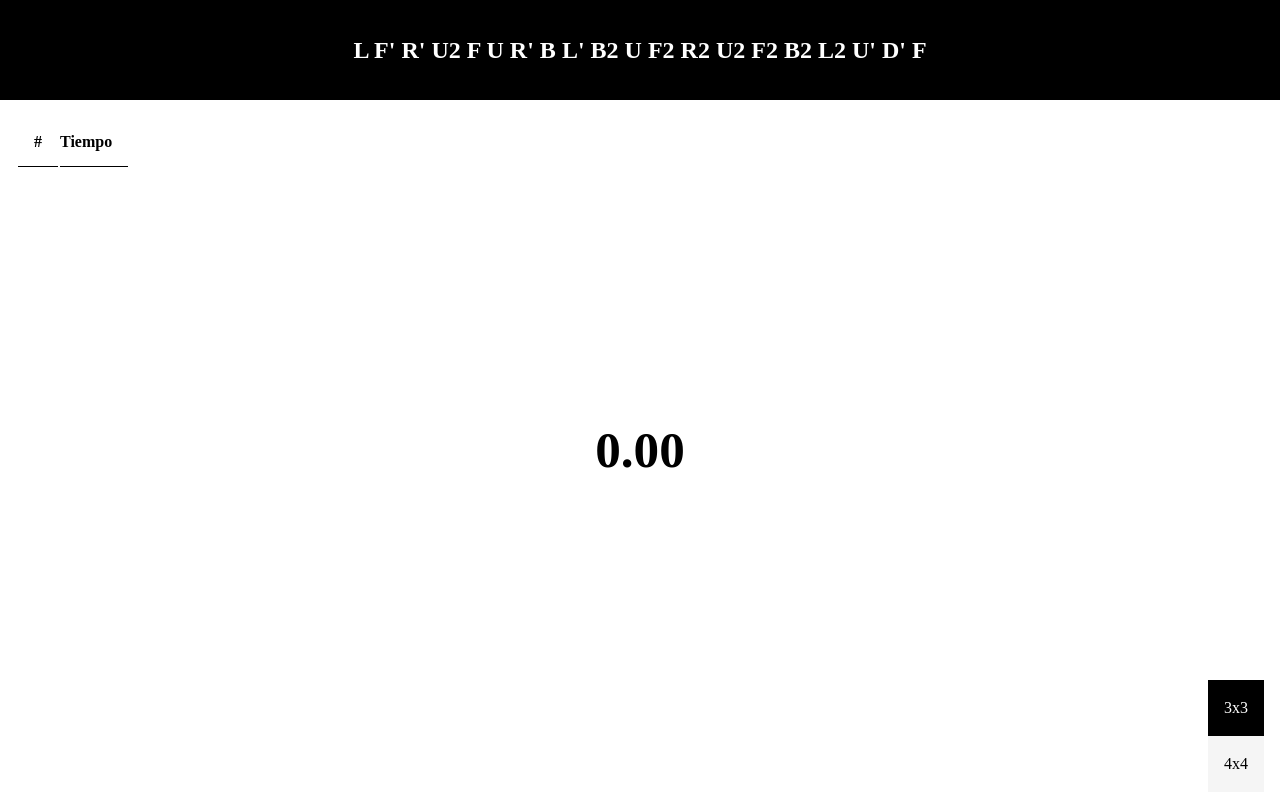
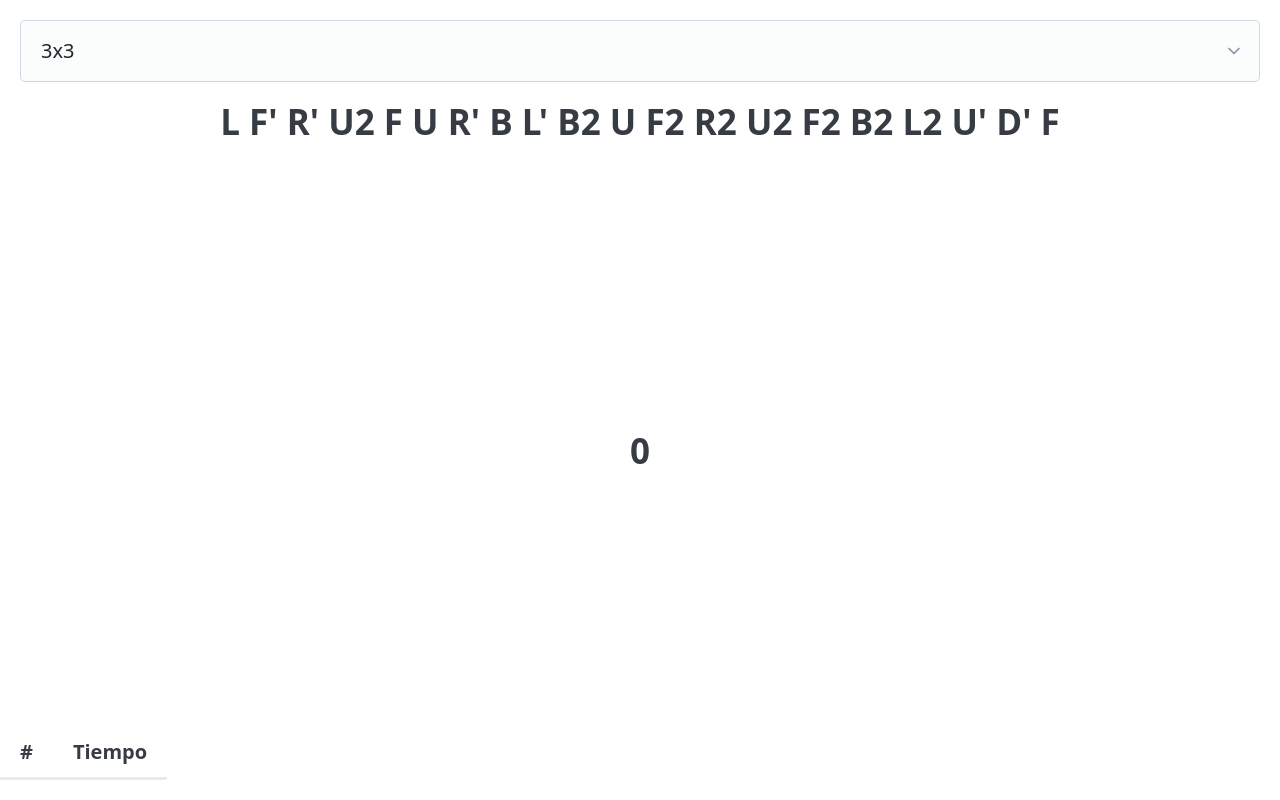
Before and after one commit to 1wilber/timer-app, a Vue app: page / in a window 1280 px wide. Built offline with nearby package versions, Linux system fonts and the light colour scheme.

Commit message:
feat: many changes

```diff
--- a/index.html
+++ b/index.html
@@ -1,5 +1,5 @@
 <!DOCTYPE html>
-<html lang="">
+<html lang="es" data-theme="light">
   <head>
     <meta charset="UTF-8">
     <link rel="icon" href="/favicon.ico">
@@ -7,7 +7,7 @@
     <title>Vite App</title>
   </head>
   <body>
-    <div id="app"></div>
+    <main class="container-fluid" id="app"></main>
     <script type="module" src="/src/main.js"></script>
   </body>
 </html>
--- a/package.json
+++ b/package.json
@@ -12,12 +12,15 @@
     "format": "prettier --write src/"
   },
   "dependencies": {
+    "@picocss/pico": "^2.0.6",
     "pinia": "^2.3.0",
     "pinia-plugin-persistedstate": "^4.2.0",
+    "typescript": "^5.7.2",
     "vue": "^3.5.13"
   },
   "devDependencies": {
     "@eslint/js": "^9.14.0",
+    "@typescript-eslint/utils": "^8.18.2",
     "@vitejs/plugin-vue": "^5.2.1",
     "@vitest/eslint-plugin": "1.1.20",
     "@vue/eslint-config-prettier": "^10.1.0",
--- a/src/App.vue
+++ b/src/App.vue
@@ -3,7 +3,5 @@ import ResultsView from './views/ResultsView.vue'
 </script>
 
 <template>
-  <main>
-    <ResultsView/>
-  </main>
+  <ResultsView/>
 </template>
--- a/src/assets/main.css
+++ b/src/assets/main.css
@@ -1,188 +1,32 @@
-*,
-*::before,
-*::after {
-  box-sizing: border-box;
-}
-
-* {
-  margin: 0;
-}
-
-body {
-  line-height: 1.5;
-  -webkit-font-smoothing: antialiased;
-}
-
-img,
-picture,
-video,
-canvas,
-svg {
-  display: block;
-  max-width: 100%;
-}
-
-input,
-button,
-textarea,
-select {
-  font: inherit;
-}
-
-p,
-h1,
-h2,
-h3,
-h4,
-h5,
-h6 {
-  overflow-wrap: break-word;
-}
-
-p {
-  text-wrap: pretty;
-}
-
-h1,
-h2,
-h3,
-h4,
-h5,
-h6 {
-  text-wrap: balance;
-}
-
-:root {
-  --bg-color: #f5f5f5;
-  --fg-color: #00;
-  --primary: #000;
-  --primary-invert: #fff;
-  --max-width: 1240px;
-  --timer-header-height: 100px;
-  --slate-50: #f8fafc;
-  --tablet: 768px;
-}
+@import '@picocss/pico';
 
 html,
-body,
-#app {
-  background: white;
+body {
   height: 100%;
   width: 100%;
 }
-
-main {
+#app {
   height: inherit;
 }
 
 .timer {
+  display: flex;
+  flex-direction: column;
   height: inherit;
-  display: flex;
-  justify-content: space-between;
-  flex-direction: column;
-  max-width: var(--max-width);
-  margin: auto;
-  padding: 1rem;
 }
 
-.timer > .timer-header {
-  background-color: var(--primary);
-  color: var(--primary-invert);
-  min-height: var(--timer-header-height);
-  padding: 1rem;
-  display: grid;
-  place-content: center;
-  position: absolute;
+.timer > header {
   text-align: center;
-  margin: auto;
-  top: 0;
-  left: 0;
-  right: 0;
-  width: 100%;
 }
 
-.timer .timer-body {
-  margin-top: var(--timer-header-height);
+.timer > section {
   flex: 3;
   display: grid;
   place-content: center;
 }
 
-.timer .timer-body h2 {
-  font-size: 3.2rem;
+.timer > footer {
+  position: absolute;
+  left: 0;
+  bottom: 0;
 }
-
-.timer > .timer-footer {
-  position: absolute;
-  margin-top: var(--timer-header-height);
-  top: 0;
-  left: -100%;
-  transform: translateX(-100%);
-  transition-property: transform;
-  transition-duration: 450ms;
-  padding: 1rem;
-}
-
-.box {
-  background-color: var(--bg-color);
-  padding: 1rem;
-  display: grid;
-}
-
-.box.primary {
-  background-color: var(--primary);
-  color: var(--primary-invert);
-}
-
-.table-container {
-  width: 100%;
-  overflow-y: auto;
-  height: 400px;
-}
-
-/* .table-container::-webkit-scrollbar {
-    display: none;
-} */
-
-@media (width>=768px) {
-  .timer > .timer-footer {
-    transform: translateX(0);
-    left: 0;
-  }
-}
-
-table tr > th,
-td {
-  text-align: left;
-  padding-left: 1rem;
-  /* 24px */
-  padding-right: 1rem;
-  /* 24px */
-  padding-top: 0.75rem;
-  /* 12px */
-  padding-bottom: 0.75rem;
-  /* 12px */
-}
-
-table > thead > tr > th {
-  border-bottom: 1px solid;
-}
-
-table > thead > tr > th:not(:first-child) {
-  padding-left: 0;
-}
-
-table > tbody > tr > td:not(:first-child) {
-  padding-left: 0;
-}
-
-.clickable {
-  cursor: pointer;
-}
-
-.fab {
-  position: fixed;
-  bottom: 0;
-  right: 0;
-  padding: 2rem;
-}
--- a/src/components/events/EventList.vue
+++ b/src/components/events/EventList.vue
@@ -8,42 +8,10 @@ const events = [{
 ]
 
 const eventStore = useEventStore()
+</script>
 
-
-</script>
 <template>
-  <div class="events">
-    <div @click="() => eventStore.change(event)" v-for="event in events" :key="event.id"
-      :class="{ event: true, active: event.id === eventStore.currentEvent.id }">
-      {{ event.name }}
-    </div>
-  </div>
-
+  <select name="currentEvent" @change="() => eventStore.change(event)">
+    <option :selected="eventStore.currentEvent.id === event.id" v-for="event in events" :key="event.id" >{{event.name}}</option>
+  </select>
 </template>
-
-<style scoped>
-.events {
-  display: grid;
-  position: fixed;
-  bottom: 0;
-  right: 0;
-  padding: 0.5rem 1rem;
-}
-
-.events>.event {
-  background-color: var(--bg-color);
-  width: fit-content;
-  color: var(--fg-color);
-  padding: 1rem;
-  cursor: pointer;
-}
-
-.events>.event:hover {
-  filter: brightness(0.9);
-}
-
-.events>.event.active {
-  background-color: var(--primary);
-  color: var(--primary-invert);
-}
-</style>
--- a/src/stores/result.js
+++ b/src/stores/result.js
@@ -3,12 +3,33 @@ import { defineStore } from 'pinia'
 export const useResultStore = defineStore('result', {
   state: () => ({
     results: [],
+    status: "ready",
+    interval: null,
+    currentTimeMs: 0,
   }),
   actions: {
-    add(item) {
-      console.log(item)
-      this.$state.results.push(item)
+    start() {
+      if (this.status === "stopped") {
+        this.status = "ready"
+        return
+      }
+
+      this.currentTimeMs = 0
+      this.status = "running"
+      this.interval = setInterval(() => {
+        this.currentTimeMs += 100
+      }, 100)
     },
+
+    stop() {
+      if(this.status === "running") {
+        clearInterval(this.interval)
+        this.status = "stopped"
+        console.log('stop')
+      }
+    }
   },
-  persist: true,
+  persist: {
+    pick: ["results"]
+  },
 })
--- a/src/views/ResultsView.vue
+++ b/src/views/ResultsView.vue
@@ -3,24 +3,21 @@ import { useResultStore } from '@/stores/result';
 import ResultList from '@/components/results/ResultList.vue'
 import EventList from '@/components/events/EventList.vue';
 
-const { results } = useResultStore()
-
-const start = () => {
-  console.log('timer:started')
-}
+const resultStore = useResultStore()
 
 </script>
+
 <template>
   <div class="timer">
-    <div class="timer-header">
+    <EventList />
+    <header>
       <h2>L F' R' U2 F U R' B L' B2 U F2 R2 U2 F2 B2 L2 U' D' F</h2>
-    </div>
-    <div class="timer-body" tabindex="0" @keyup.space="start">
-      <h2 class="">0.00</h2>
-    </div>
-    <div class="timer-footer">
+    </header>
+    <section tabindex="0" @keydown.space="resultStore.stop" @keyup.space="resultStore.start">
+      <h2 class="">{{ resultStore.currentTimeMs }}</h2>
+    </section>
+    <footer>
       <ResultList :results="results" />
-    </div>
-    <EventList />
+    </footer>
   </div>
 </template>
```
Also changed, not shown: 2 other files (tests, documents, lock files or other folders).
